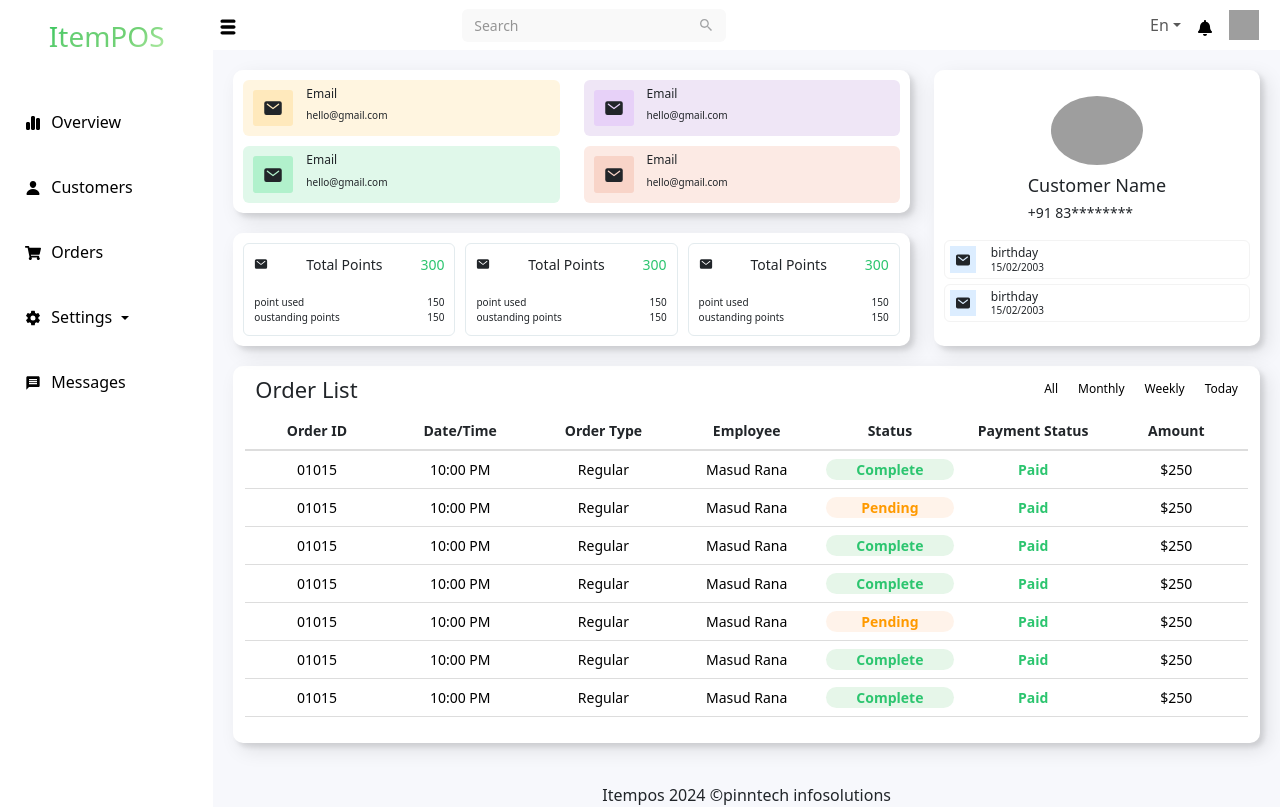
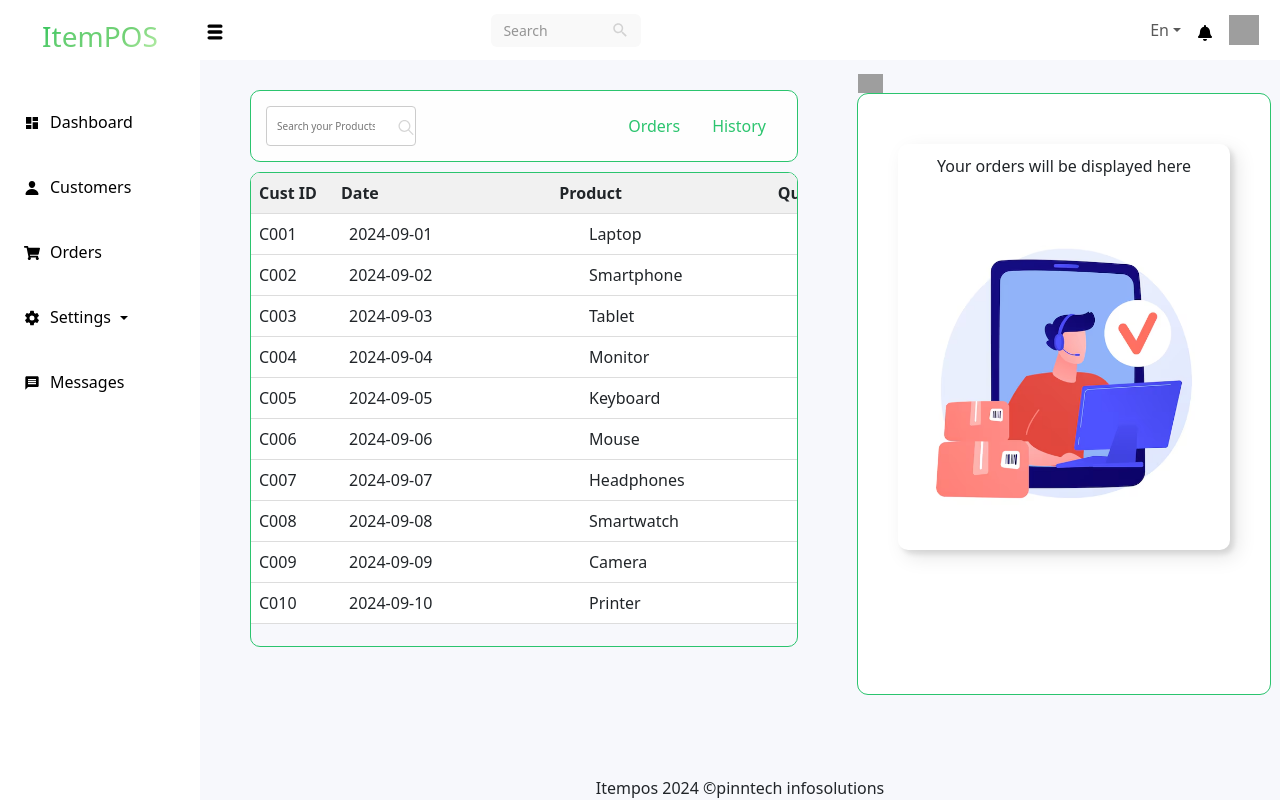
Before and after one commit to nehalmk001/POS, a React (Vite) app: page /history in a window 1280 px wide. Built offline with nearby package versions, Linux system fonts and the light colour scheme; grey boxes are pictures that could not be loaded.

Commit message:
added Routing

```diff
--- a/src/App.jsx
+++ b/src/App.jsx
@@ -1,16 +1,17 @@
 import React from 'react'
 // import Orders from './pages/Orders/Orders'
 // import History from './pages/HistoryOrder/History'
-import Dashboard from './pages/Dashboard/Dashboard'
+// import Dashboard from './pages/Dashboard/Dashboard'
+import Router from './Router/Router'
 
 const App = () => {
   return (
     <div>
-    <Dashboard/>
+    {/* <Dashboard/>
 
-    {/* <Orders /> */}
-    {/* <History /> */}
-
+    <Orders />
+    <History />  */}
+    <Router />
     </div>
   )
 }
--- /dev/null
+++ b/src/Router/Router.jsx
@@ -0,0 +1,22 @@
+import React from 'react'
+import Orders from '../pages/Orders/Orders'
+import Dashboard from '../pages/Dashboard/Dashboard'
+import History from '../pages/HistoryOrder/History'
+import { BrowserRouter, Route, Routes } from "react-router-dom"
+const Router = () => {
+  return (
+    <div>
+
+    <BrowserRouter >
+    <Routes>
+    <Route path='/' element={<Dashboard/>}/>
+    <Route path='/orders' element={<Orders /> }/>
+    <Route path='/history' element={<History /> }/>
+   </Routes>
+   </BrowserRouter>
+
+    </div>
+  )
+}
+
+export default Router
--- a/src/css/Orders.css
+++ b/src/css/Orders.css
@@ -97,8 +97,8 @@
       }
 
       .row:hover{
-        background-color:#ebfaf1;
-        color: #2bc46e;
+        /* background-color:#ebfaf1; */
+        /* color: #2bc46e; */
         cursor: pointer;
       }
 
--- a/src/layout/Sidebar.jsx
+++ b/src/layout/Sidebar.jsx
@@ -5,7 +5,7 @@ import { FaChartSimple } from "react-icons/fa6";
 import { IoPerson } from "react-icons/io5";
 import { FaShoppingCart } from "react-icons/fa";
 import { IoSettingsSharp } from "react-icons/io5";
-import { MdMessage } from "react-icons/md";
+import { MdDashboard, MdMessage } from "react-icons/md";
 import { IoMdAddCircle } from "react-icons/io";
 
 const Sidebar = () => {
@@ -28,12 +28,12 @@ const Sidebar = () => {
     </div>
     <ul className="list-unstyled components side-link">
       <li>
-        <a style={{ textDecoration: "none" }} href="#">
+        <a style={{ textDecoration: "none" }} href="/">
           <span>
             {/*sidebar 2 link*/}
-            <FaChartSimple />
+            <MdDashboard />
           </span>
-          Overview
+          Dashboard
         </a>
       </li>
       <li>
@@ -45,7 +45,7 @@ const Sidebar = () => {
         </a>
       </li>
       <li>
-        <a style={{ textDecoration: "none" }} href="">
+        <a style={{ textDecoration: "none" }} href="/orders">
           <span>
           <FaShoppingCart />
           </span>
--- a/src/pages/HistoryOrder/History.jsx
+++ b/src/pages/HistoryOrder/History.jsx
@@ -5,6 +5,8 @@ import Navbar from '../../layout/Navbar';
 import Sidebar from '../../layout/Sidebar';
 import Footer from '../../layout/Footer';
 import  orders from '../../assets/order.jpg'
+import { IoIosSearch } from 'react-icons/io';
+import Navlink from '../../Components/Navlinks/Navlink';
 
 
 const headers = [
@@ -30,38 +32,27 @@ const headers = [
     ['C010', '2024-09-10', 'Printer', '2', '$600', 'INV1010', 'Debit Card'],
   ];
 
+  const link = [
+    { href: "/orders", eventKey: "orders", label: "Orders" },
+    { href: "/history", eventKey: "history", label: "History" },
+  ]
+
 const History = () => {
   return (
     <div className='grid-container'>
       <Navbar />
       <Sidebar />
       <div className="main">
-        <div className="search-box d-flex justify-content-between ">
+      <div className="search-box d-flex justify-content-between ">
           <div className="search-container">
             <input
               type="text"
               className="search-input"
               placeholder="Search your Products"
             />
-            <i className="fas fa-search search-icon" />
+            <div className='search-icon'><IoIosSearch size={20}/></div>
           </div>
-          <ul className="nav justify-content-end">
-            <li className="nav-item ">
-              <a
-                className="nav-link active "
-                aria-current="page"
-                id="show-orders"
-                href="#"
-              >
-                Orders
-              </a>
-            </li>
-            <li className="nav-item">
-              <a className="nav-link " id="show-history" href="#">
-                History
-              </a>
-            </li>
-          </ul>
+          <div className='nav-tab'><Navlink link={link} defaultActiveKey="/orders"  /></div>
         </div>
 
         <div className='table-wrapper'>
```
